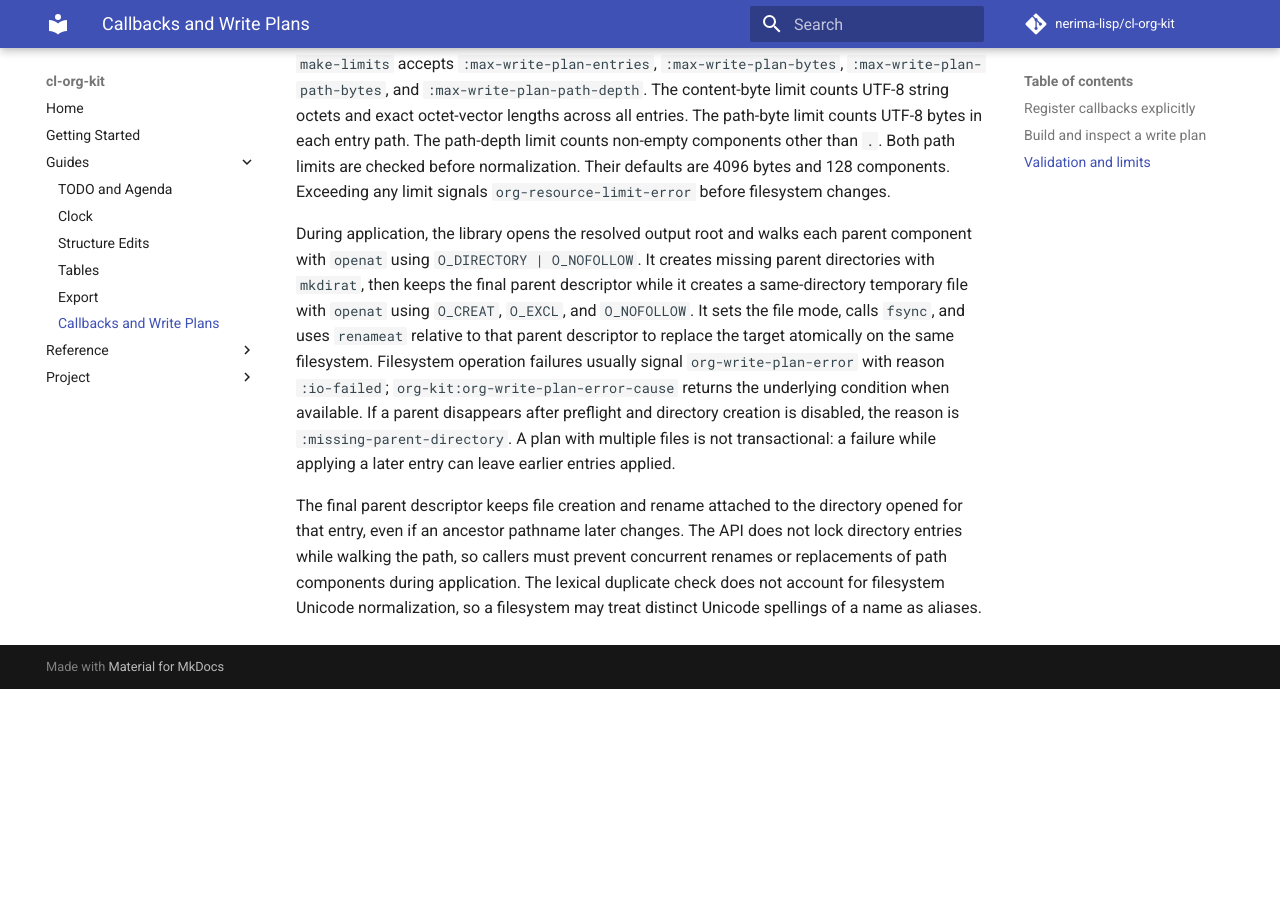
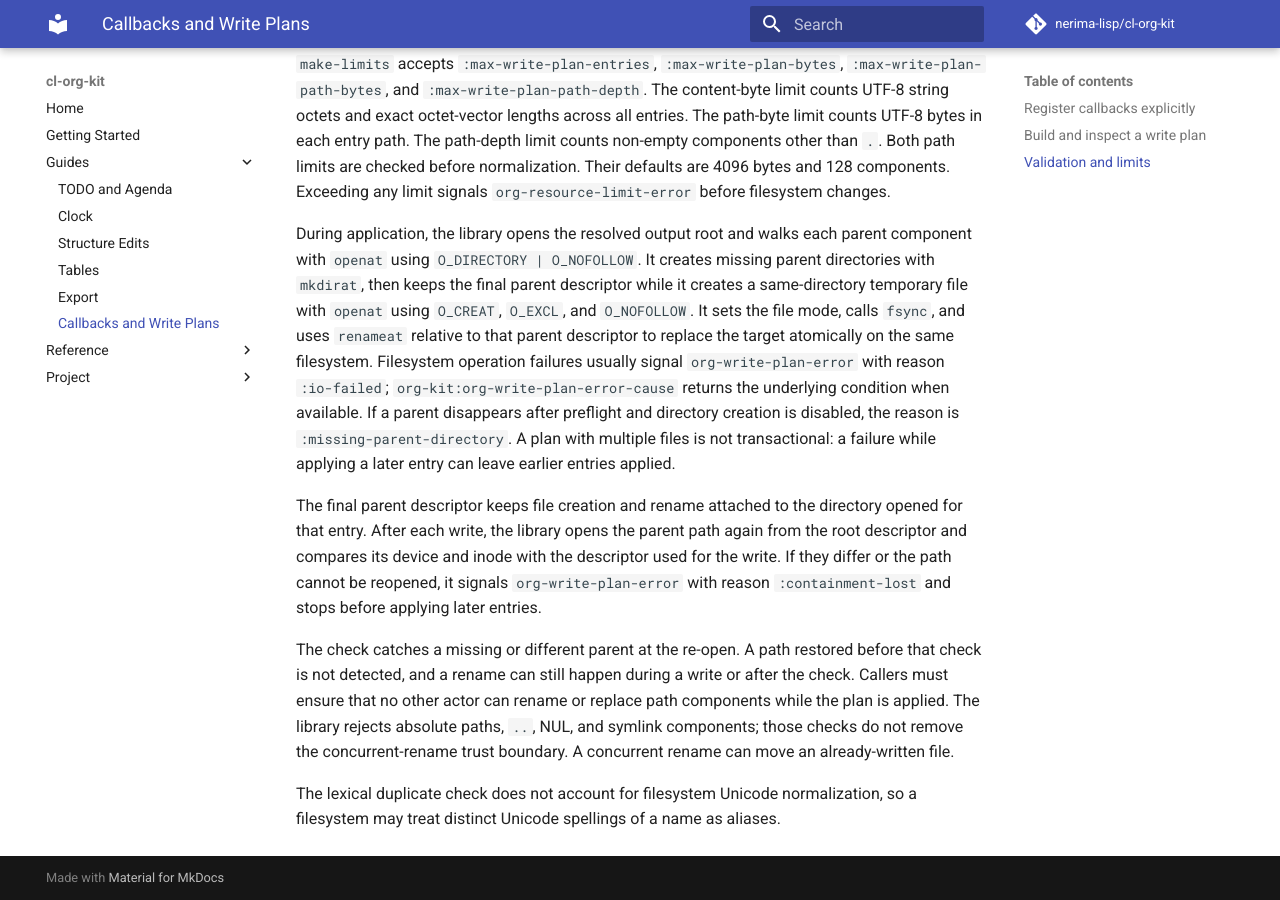
Before and after one commit to nerima-lisp/cl-org-kit, an MkDocs documentation site: the page built from docs/src/guides/callbacks-and-write-plans.md, in a window 1280 px wide and 900 px high, scrolled down 2192 px. Built offline with MkDocs 1.6.1 and Material for MkDocs 9.7.7, drawn with Linux system fonts in a browser that asks for light colours; comment, search, counter and statistics services are not loaded; before the commit the page ends 2881 px from its top, so only the background shows below that.

Commit message:
fix(write-plan): detect parent replacement after writes

```diff
--- a/docs/src/guides/callbacks-and-write-plans.md
+++ b/docs/src/guides/callbacks-and-write-plans.md
@@ -105,9 +105,20 @@ If a parent disappears after preflight and directory creation is disabled, the r
 applying a later entry can leave earlier entries applied.
 
 The final parent descriptor keeps file creation and rename attached to the
-directory opened for that entry, even if an ancestor pathname later changes.
-The API does not lock directory entries while walking the path, so callers must
-prevent concurrent renames or replacements of path components during
-application. The lexical duplicate check does not account for filesystem
-Unicode normalization, so a filesystem may treat distinct Unicode spellings
-of a name as aliases.
+directory opened for that entry. After each write, the library opens the parent
+path again from the root descriptor and compares its device and inode with the
+descriptor used for the write. If they differ or the path cannot be reopened,
+it signals `org-write-plan-error` with reason `:containment-lost` and stops
+before applying later entries.
+
+The check catches a missing or different parent at the re-open. A path restored
+before that check is not detected, and a rename can still happen during a write
+or after the check. Callers must ensure that no other actor can rename or
+replace path components while the plan is applied. The library rejects absolute
+paths, `..`, NUL, and symlink components; those checks
+do not remove the concurrent-rename trust boundary. A concurrent rename can
+move an already-written file.
+
+The lexical duplicate check does not account for filesystem Unicode
+normalization, so a filesystem may treat distinct Unicode spellings of a name
+as aliases.
```
Also changed, not shown: 2 other files.
